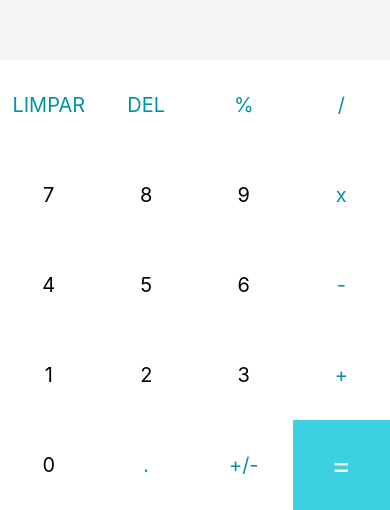
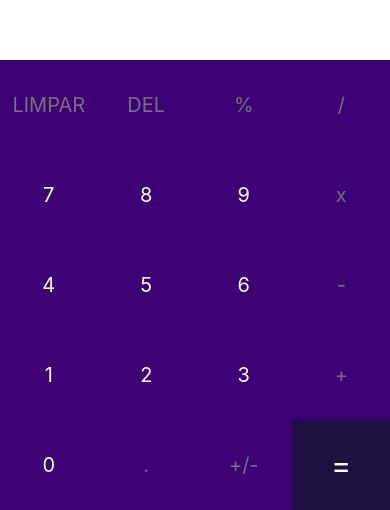
Before and after one commit to davieduardo001/calculator, a React Native app: screen / in a window 390 px wide. Shown: the part 334-844 px from the top of the page. Built offline with nearby package versions, Linux system fonts and the light colour scheme.

Commit message:
cores alteradas

```diff
--- a/App.js
+++ b/App.js
@@ -78,12 +78,12 @@
 
         {buttons.map((button) =>
           button === '=' ? // Mapeamento do botão =
-        <TouchableOpacity onPress={() => handleInput(button)} key={button} style={[styles.button, {backgroundColor: '#3dd0e3'}]}>
+        <TouchableOpacity onPress={() => handleInput(button)} key={button} style={[styles.button, {backgroundColor: '#1e1240'}]}>
           <Text style={[styles.textButton, {color: "white", fontSize: 30}]}>{button}</Text>
         </TouchableOpacity>
           : // Mapeamento dos outros botões
           <TouchableOpacity onPress={() => handleInput(button)} key={button} style={styles.button}>
-            <Text style={[styles.textButton, {color: typeof(button) === 'number' ? 'black': '#0093a6'}]}>{button}</Text>
+            <Text style={[styles.textButton, {color: typeof(button) === 'number' ? 'white': '#78717f'}]}>{button}</Text>
           </TouchableOpacity>
         )}
       </View>
@@ -99,17 +99,17 @@
   results: {
     flex: 2,
     justifyContent: "center",
-    backgroundColor: "#f5f5f5"
+    backgroundColor: "##1e1240"
   },
   resultText: {
-    color: "#282F38",
+    color: "white",
     fontSize: 32,
     fontWeight: "bold",
     padding: 12,
     textAlign: "right"
   },
   historyText:{
-    color: "#7c7c7c",
+    color: "#777779",
     fontSize: 20,
     marginRight: 10,
     alignSelf: 'flex-end',
@@ -119,7 +119,7 @@
     flexWrap: 'wrap',
   },
   button: {
-    backgroundColor: 'white',
+    backgroundColor: '#3d0075',
     alignItems: 'center',
     justifyContent: 'center',
     minWidth: 90,
```
